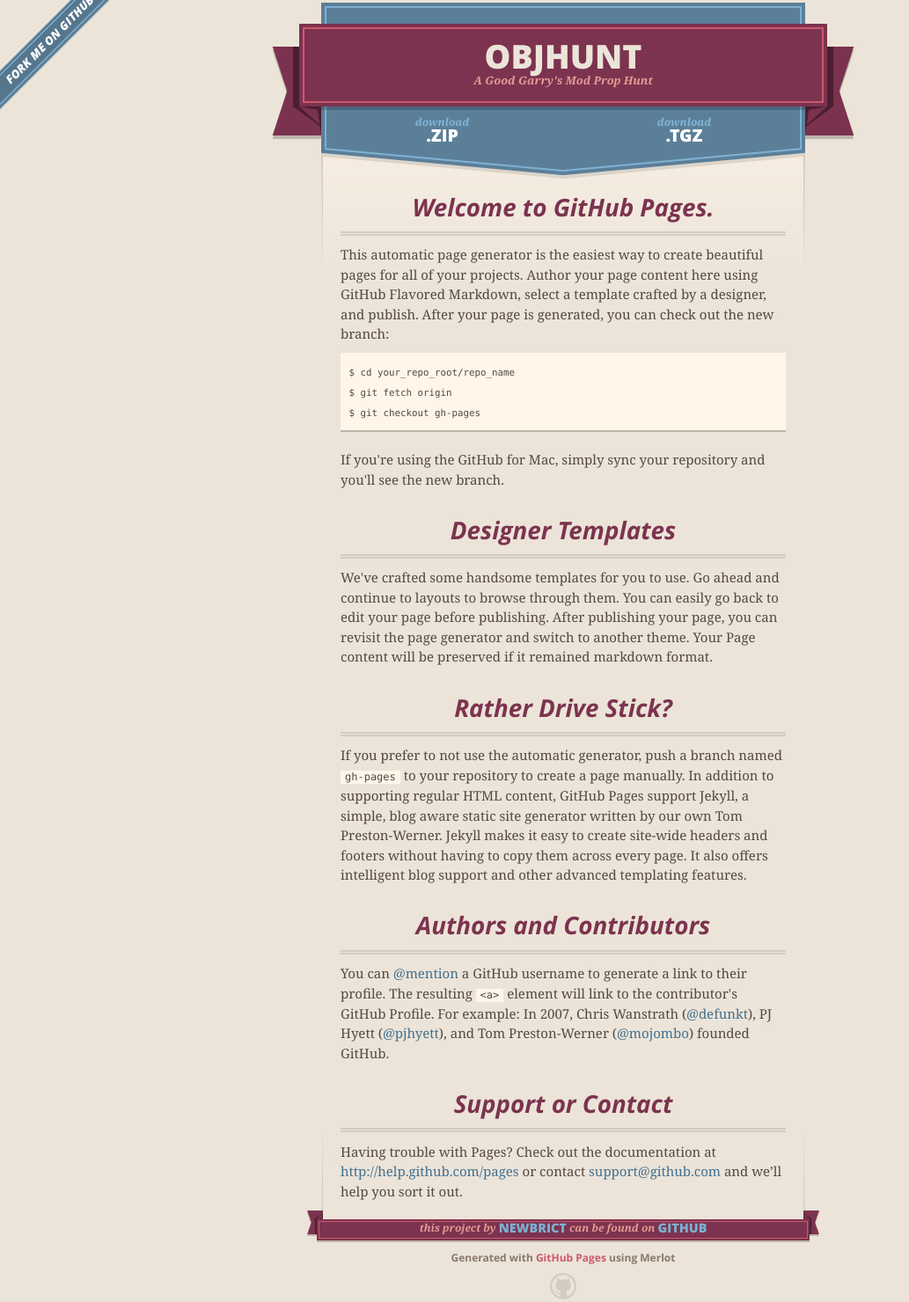
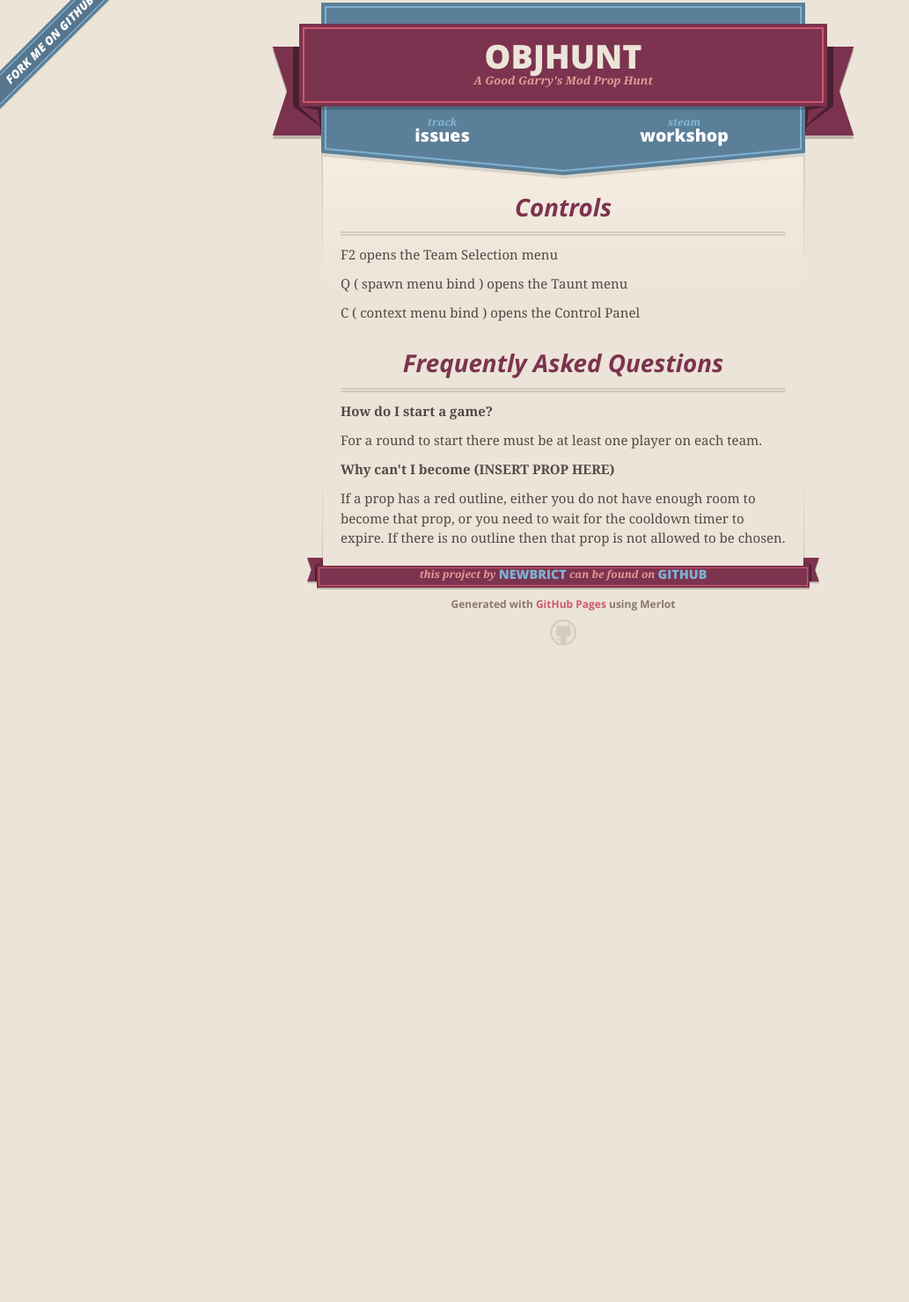
Before and after one commit to Newbrict/ObjHunt, a plain HTML site: page index.html in a window 1280 px wide. Shown: the part 11-1491 px from the top of the page at 88% size, without its empty margins (0-1033 px from the left). After the commit the page ends 800 px from the top, so only its background shows below. Drawn offline with nearby package versions, Linux system fonts and the light colour scheme.

Commit message:
created page for objhunt

```diff
--- a/index.html
+++ b/index.html
@@ -37,7 +37,7 @@
 
       <section id="downloads">
         <span class="inner">
-          <a href="https://github.com/Newbrict/ObjHunt/zipball/master" class="zip"><em>download</em> .ZIP</a><a href="https://github.com/Newbrict/ObjHunt/tarball/master" class="tgz"><em>download</em> .TGZ</a>
+          <a href="https://github.com/Newbrict/ObjHunt/issues" class="zip"><em>track</em>issues</a><a href="http://steampowered.com" class="tgz"><em>steam</em>workshop</a>
         </span>
       </section>
 
@@ -46,37 +46,16 @@
 
 
       <section id="main_content">
-        <h3>
-<a name="welcome-to-github-pages" class="anchor" href="#welcome-to-github-pages"><span class="octicon octicon-link"></span></a>Welcome to GitHub Pages.</h3>
+        <h3>Controls</h1>
+          <p>F2 opens the Team Selection menu</p>
+          <p>Q ( spawn menu bind ) opens the Taunt menu</p>
+          <p>C ( context menu bind ) opens the Control Panel</p>
+        <h3>Frequently Asked Questions</h3>
+          <p><strong>How do I start a game?</strong></p>
+          <p>For a round to start there must be at least one player on each team.</p>
+          <p><strong>Why can't I become (INSERT PROP HERE)</strong></p>
+          <p>If a prop has a red outline, either you do not have enough room to become that prop, or you need to wait for the cooldown timer to expire. If there is no outline then that prop is not allowed to be chosen.</p>
 
-<p>This automatic page generator is the easiest way to create beautiful pages for all of your projects. Author your page content here using GitHub Flavored Markdown, select a template crafted by a designer, and publish. After your page is generated, you can check out the new branch:</p>
-
-<pre><code>$ cd your_repo_root/repo_name
-$ git fetch origin
-$ git checkout gh-pages
-</code></pre>
-
-<p>If you're using the GitHub for Mac, simply sync your repository and you'll see the new branch.</p>
-
-<h3>
-<a name="designer-templates" class="anchor" href="#designer-templates"><span class="octicon octicon-link"></span></a>Designer Templates</h3>
-
-<p>We've crafted some handsome templates for you to use. Go ahead and continue to layouts to browse through them. You can easily go back to edit your page before publishing. After publishing your page, you can revisit the page generator and switch to another theme. Your Page content will be preserved if it remained markdown format.</p>
-
-<h3>
-<a name="rather-drive-stick" class="anchor" href="#rather-drive-stick"><span class="octicon octicon-link"></span></a>Rather Drive Stick?</h3>
-
-<p>If you prefer to not use the automatic generator, push a branch named <code>gh-pages</code> to your repository to create a page manually. In addition to supporting regular HTML content, GitHub Pages support Jekyll, a simple, blog aware static site generator written by our own Tom Preston-Werner. Jekyll makes it easy to create site-wide headers and footers without having to copy them across every page. It also offers intelligent blog support and other advanced templating features.</p>
-
-<h3>
-<a name="authors-and-contributors" class="anchor" href="#authors-and-contributors"><span class="octicon octicon-link"></span></a>Authors and Contributors</h3>
-
-<p>You can <a href="https://github.com/blog/821" class="user-mention">@mention</a> a GitHub username to generate a link to their profile. The resulting <code>&lt;a&gt;</code> element will link to the contributor's GitHub Profile. For example: In 2007, Chris Wanstrath (<a href="https://github.com/defunkt" class="user-mention">@defunkt</a>), PJ Hyett (<a href="https://github.com/pjhyett" class="user-mention">@pjhyett</a>), and Tom Preston-Werner (<a href="https://github.com/mojombo" class="user-mention">@mojombo</a>) founded GitHub.</p>
-
-<h3>
-<a name="support-or-contact" class="anchor" href="#support-or-contact"><span class="octicon octicon-link"></span></a>Support or Contact</h3>
-
-<p>Having trouble with Pages? Check out the documentation at <a href="http://help.github.com/pages">http://help.github.com/pages</a> or contact <a href="mailto:support@github.com">support@github.com</a> and we’ll help you sort it out.</p>
       </section>
 
       <footer>
```
